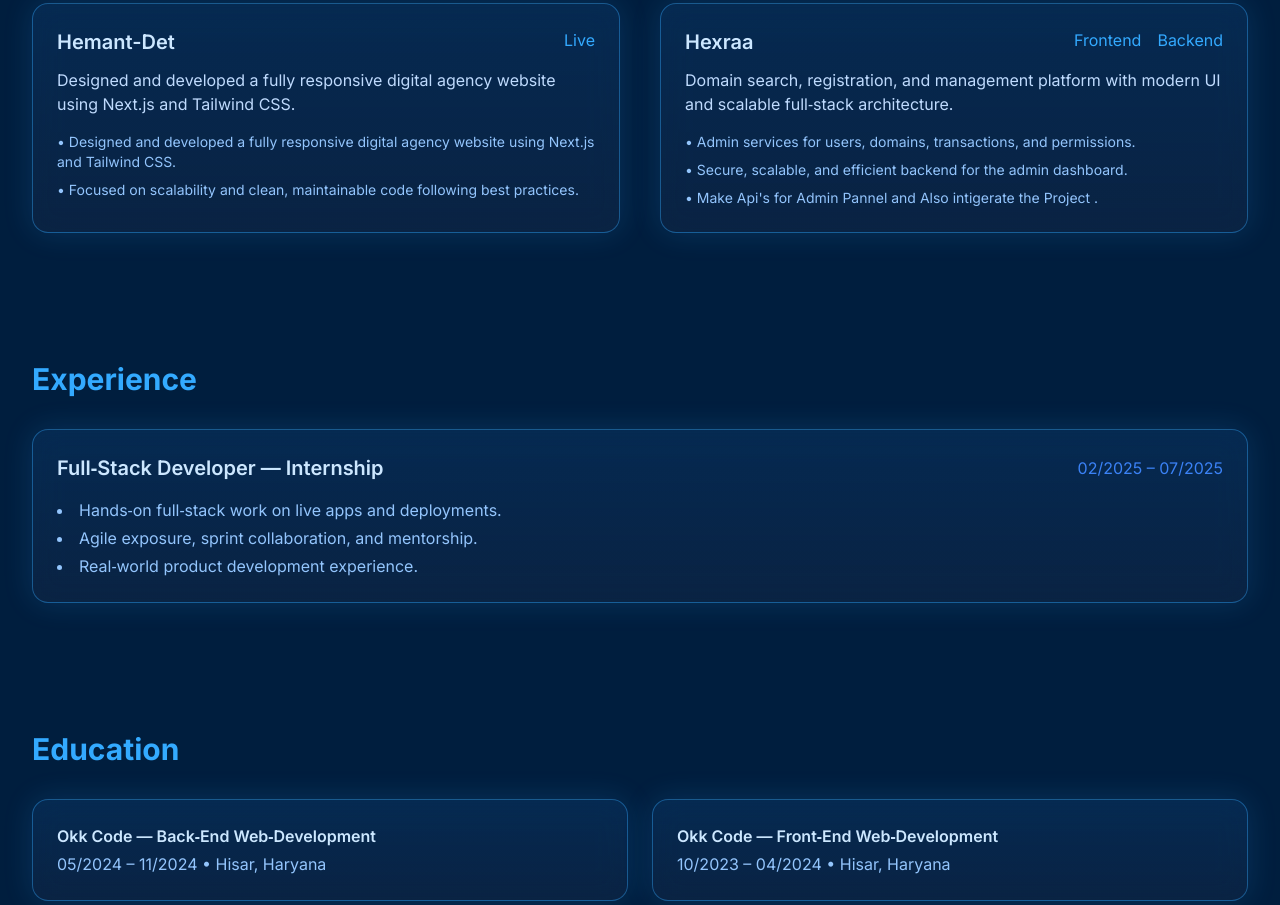
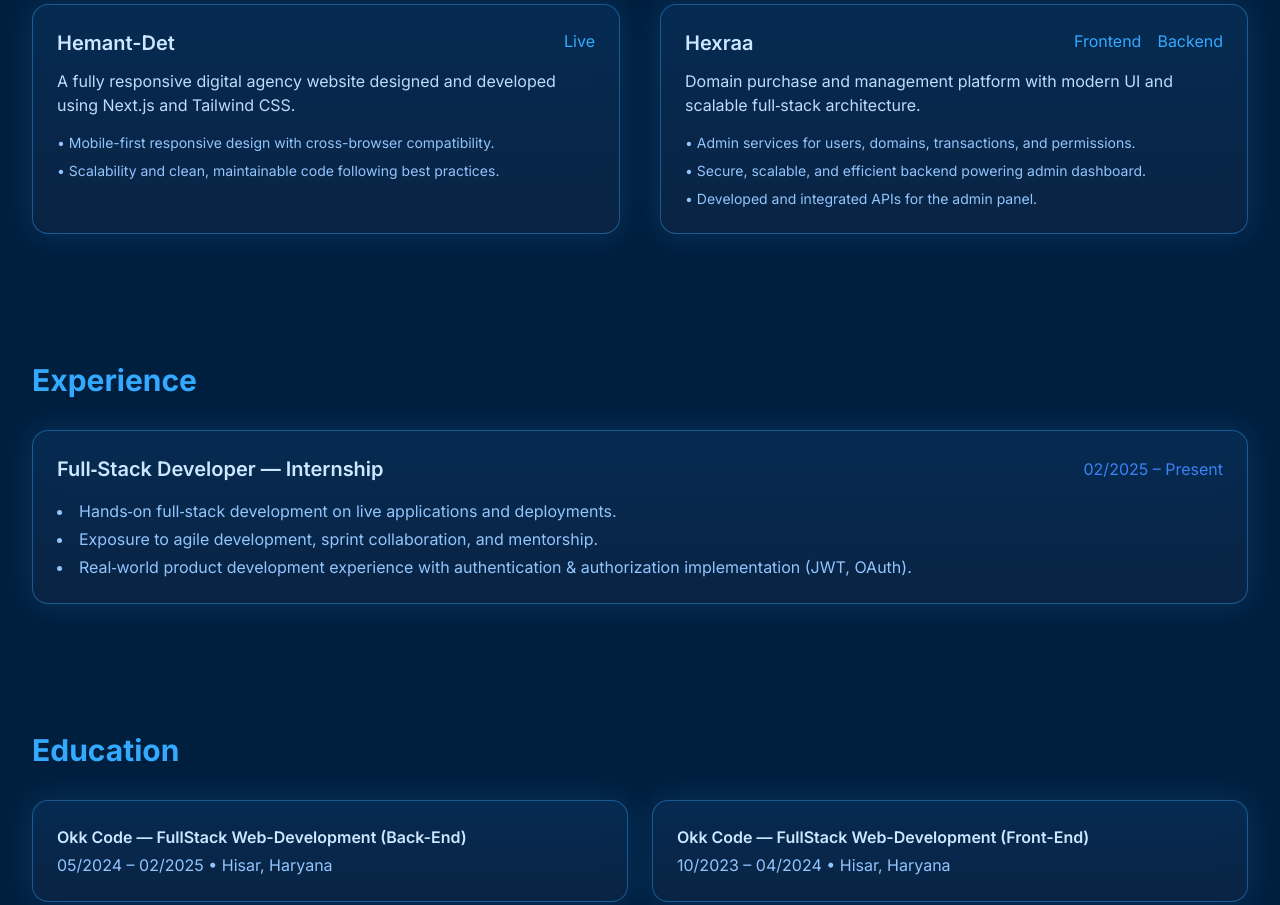
Before and after one commit to anshul846/Portfolio-Web, a website with bundled scripts: page index.html in a window 1280 px wide. Shown: the part 1146-2051 px from the top of the page. Built offline with nearby package versions, Linux system fonts and the light colour scheme; animation ran at ten frames a second.

Commit message:
new code

```diff
--- a/index.html
+++ b/index.html
@@ -10,7 +10,6 @@
       content="Full‑stack developer skilled in React, Next.js, Node.js, Express.js, and MongoDB — building scalable, secure, and elegant web apps."
     />
     <meta name="theme-color" content="#0b2545" />
-
     <!-- Tailwind CDN -->
     <script src="https://cdn.tailwindcss.com"></script>
     <script>
@@ -40,7 +39,6 @@
         },
       };
     </script>
-
     <!-- Fonts -->
     <link rel="preconnect" href="https://fonts.googleapis.com" />
     <link
@@ -53,23 +51,40 @@
     <div id="bg-wrap" aria-hidden="true">
       <canvas id="bg-canvas"></canvas>
     </div>
-
     <!-- Custom cursor -->
     <div class="cursor" id="cursor"></div>
-
     <!-- Navbar -->
-     <header class="sticky top-0 z-40 border-b border-blue-800 backdrop-blur bg-[#001f3f]/75">
-    <nav class="max-w-7xl mx-auto flex justify-between items-center px-4 sm:px-6 lg:px-8 py-3 text-cce7ff">
-
+    <header
+      class="sticky top-0 z-40 border-b border-blue-800 backdrop-blur bg-[#001f3f]/75"
+    >
+      <nav
+        class="max-w-7xl mx-auto flex justify-between items-center px-4 sm:px-6 lg:px-8 py-3 text-cce7ff"
+      >
         <!-- Logo -->
         <a href="#home" class="text-accent font-extrabold text-lg">AS.dev</a>
 
         <!-- Navigation Links -->
         <div class="flex items-center gap-2">
-        <a href="#projects" class="px-3 py-1.5 rounded-md text-sm hover:bg-blue-700/30 transition">Projects</a>
-        <a href="#skills" class="px-3 py-1.5 rounded-md text-sm hover:bg-blue-700/30 transition">Skills</a>
-        <a href="#experience" class="px-3 py-1.5 rounded-md text-sm hover:bg-blue-700/30 transition">Experience</a>
-        <a href="#contact" class="px-3 py-1.5 rounded-md text-sm hover:bg-blue-700/30 transition">Contact</a>
+          <a
+            href="#projects"
+            class="px-3 py-1.5 rounded-md text-sm hover:bg-blue-700/30 transition"
+            >Projects</a
+          >
+          <a
+            href="#skills"
+            class="px-3 py-1.5 rounded-md text-sm hover:bg-blue-700/30 transition"
+            >Skills</a
+          >
+          <a
+            href="#experience"
+            class="px-3 py-1.5 rounded-md text-sm hover:bg-blue-700/30 transition"
+            >Experience</a
+          >
+          <a
+            href="#contact"
+            class="px-3 py-1.5 rounded-md text-sm hover:bg-blue-700/30 transition"
+            >Contact</a
+          >
 
           <!-- Resume Download Button -->
           <a
@@ -82,6 +97,7 @@
           </a>
         </div>
       </nav>
+    </header>
 
     <!-- Hero -->
     <section
@@ -102,9 +118,9 @@
           <span class="block text-accent">Full‑Stack Developer</span>
         </h1>
         <p class="mt-6 text-blue-200 max-w-lg">
-          Skilled in React.js, Next.js, Node.js, Express.js, and MongoDB,
-          experienced in designing, developing, and deploying scalable, modern
-          web applications.
+          Full Stack Developer skilled in React.js, Next.js, Node.js,
+          Express.js, and MongoDB, with experience designing, developing, and
+          deploying scalable, modern web applications.
         </p>
         <div class="flex gap-4 mt-8 flex-wrap">
           <a
@@ -221,17 +237,16 @@
             >
           </div>
           <p class="mt-3 text-blue-200">
-            Designed and developed a fully responsive digital agency website
+            A fully responsive digital agency website designed and developed
             using Next.js and Tailwind CSS.
           </p>
           <ul class="mt-4 text-sm space-y-2 text-blue-300">
             <li>
-              • Designed and developed a fully responsive digital agency website
-              using Next.js and Tailwind CSS.
+              • Mobile-first responsive design with cross-browser compatibility.
             </li>
             <li>
-              • Focused on scalability and clean, maintainable code following
-              best practices.
+              • Scalability and clean, maintainable code following best
+              practices.
             </li>
           </ul>
         </article>
@@ -256,8 +271,8 @@
             </div>
           </div>
           <p class="mt-3 text-blue-200">
-            Domain search, registration, and management platform with modern UI
-            and scalable full‑stack architecture.
+            Domain purchase and management platform with modern UI and scalable
+            full‑stack architecture.
           </p>
           <ul class="mt-4 text-sm space-y-2 text-blue-300">
             <li>
@@ -265,11 +280,10 @@
               permissions.
             </li>
             <li>
-              • Secure, scalable, and efficient backend for the admin dashboard.
+              • Secure, scalable, and efficient backend powering admin
+              dashboard.
             </li>
-            <li>
-              • Make Api's for Admin Pannel and Also intigerate the Project .
-            </li>
+            <li>• Developed and integrated APIs for the admin panel.</li>
           </ul>
         </article>
       </div>
@@ -286,12 +300,20 @@
           <h3 class="text-xl font-semibold">
             Full‑Stack Developer — Internship
           </h3>
-          <span class="text-blue-500">02/2025 – 07/2025</span>
+          <span class="text-blue-500">02/2025 – Present</span>
         </div>
         <ul class="mt-4 text-blue-300 list-disc list-inside space-y-1">
-          <li>Hands‑on full‑stack work on live apps and deployments.</li>
-          <li>Agile exposure, sprint collaboration, and mentorship.</li>
-          <li>Real‑world product development experience.</li>
+          <li>
+            Hands‑on full‑stack development on live applications and
+            deployments.
+          </li>
+          <li>
+            Exposure to agile development, sprint collaboration, and mentorship.
+          </li>
+          <li>
+            Real‑world product development experience with authentication &
+            authorization implementation (JWT, OAuth).
+          </li>
         </ul>
       </div>
     </section>
@@ -304,11 +326,15 @@
       <h2 class="text-3xl font-bold text-accent mb-8">Education</h2>
       <div class="grid md:grid-cols-2 gap-6">
         <div class="reveal glass rounded-2xl p-6">
-          <h3 class="font-semibold">Okk Code — Back‑End Web‑Development</h3>
-          <p class="text-blue-300 mt-1">05/2024 – 11/2024 • Hisar, Haryana</p>
+          <h3 class="font-semibold">
+            Okk Code — FullStack Web-Development (Back-End)
+          </h3>
+          <p class="text-blue-300 mt-1">05/2024 – 02/2025 • Hisar, Haryana</p>
         </div>
         <div class="reveal glass rounded-2xl p-6">
-          <h3 class="font-semibold">Okk Code — Front‑End Web‑Development</h3>
+          <h3 class="font-semibold">
+            Okk Code — FullStack Web-Development (Front-End)
+          </h3>
           <p class="text-blue-300 mt-1">10/2023 – 04/2024 • Hisar, Haryana</p>
         </div>
       </div>
@@ -369,6 +395,6 @@
     </footer>
 
     <!-- Scripts -->
-    <script src="/script.js" type="module"></script>
+    <script type="module" src="/script.js"></script>
   </body>
 </html>
--- a/script.js
+++ b/script.js
@@ -1,5 +1,4 @@
 import * as THREE from "https://unpkg.com/three@0.160.0/build/three.module.js";
-
 const canvas = document.getElementById("bg-canvas");
 const renderer = new THREE.WebGLRenderer({
   canvas,
@@ -7,9 +6,7 @@ const renderer = new THREE.WebGLRenderer({
   alpha: true,
 });
 renderer.setPixelRatio(Math.min(window.devicePixelRatio, 2));
-
 const scene = new THREE.Scene();
-
 const camera = new THREE.PerspectiveCamera(
   60,
   window.innerWidth / window.innerHeight,
@@ -29,36 +26,28 @@ window.addEventListener("resize", resize);
 resize();
 
 // Underwater Particles (bubbles)
-
 const bubbleCount = 2000;
 const positions = new Float32Array(bubbleCount * 3);
 const colors = new Float32Array(bubbleCount * 3);
 const sizes = new Float32Array(bubbleCount);
-
 const colorA = new THREE.Color(0x99d6ff); // light blue
 const colorB = new THREE.Color(0x003d66); // dark blue
-
 for (let i = 0; i < bubbleCount; i++) {
   const i3 = i * 3;
-  // Spread in space (x,y,z)
   positions[i3] = (Math.random() - 0.5) * 40;
   positions[i3 + 1] = (Math.random() - 0.5) * 35;
   positions[i3 + 2] = (Math.random() - 0.5) * 40;
-
   const t = Math.random();
   const c = colorA.clone().lerp(colorB, t);
   colors[i3] = c.r;
   colors[i3 + 1] = c.g;
   colors[i3 + 2] = c.b;
-
-  sizes[i] = 0.1 + Math.random() * 0.3; // bubble size variations
+  sizes[i] = 0.1 + Math.random() * 0.3;
 }
-
 const geometry = new THREE.BufferGeometry();
 geometry.setAttribute("position", new THREE.BufferAttribute(positions, 3));
 geometry.setAttribute("color", new THREE.BufferAttribute(colors, 3));
 geometry.setAttribute("size", new THREE.BufferAttribute(sizes, 1));
-
 const material = new THREE.PointsMaterial({
   size: 0.12,
   vertexColors: true,
@@ -67,11 +56,9 @@ const material = new THREE.PointsMaterial({
   sizeAttenuation: true,
   depthWrite: false,
 });
-
 const points = new THREE.Points(geometry, material);
 scene.add(points);
 
-// Blue hover glow sphere slowly rotating
 const glowGeo = new THREE.SphereGeometry(10, 32, 32);
 const glowMat = new THREE.MeshBasicMaterial({
   color: 0x007acc,
@@ -83,7 +70,6 @@ const glowMat = new THREE.MeshBasicMaterial({
 const glow = new THREE.Mesh(glowGeo, glowMat);
 scene.add(glow);
 
-// Mouse parallax controls
 const mouse = { x: 0, y: 0 };
 window.addEventListener("pointermove", (e) => {
   mouse.x = (e.clientX / window.innerWidth) * 2 - 1;
@@ -91,32 +77,25 @@ window.addEventListener("pointermove", (e) => {
 });
 
 let time = 0;
-
 function animate() {
   requestAnimationFrame(animate);
   time += 0.003;
-
-  // Create slow wave-like vertical bubble motion
   const positions = geometry.attributes.position.array;
   for (let i = 0; i < bubbleCount; i++) {
     positions[i * 3 + 1] += 0.005 * Math.sin(time * 2 + i);
-    if (positions[i * 3 + 1] > 20) positions[i * 3 + 1] = -20; // reset up flow
+    if (positions[i * 3 + 1] > 20) positions[i * 3 + 1] = -20;
   }
   geometry.attributes.position.needsUpdate = true;
-
   points.rotation.y += 0.0009;
   glow.rotation.y -= 0.0006;
   glow.material.opacity = 0.02 + Math.abs(Math.sin(time)) * 0.02;
-
   camera.position.x += (mouse.x * 3 - camera.position.x) * 0.05;
   camera.position.y += (mouse.y * 2 - camera.position.y) * 0.05;
   camera.lookAt(scene.position);
-
   renderer.render(scene, camera);
 }
 animate();
 
-// Intersection observer reveal animations
 const io = new IntersectionObserver(
   (entries) => {
     entries.forEach((entry) => {
@@ -127,10 +106,8 @@ const io = new IntersectionObserver(
 );
 document.querySelectorAll(".reveal").forEach((el) => io.observe(el));
 
-// Footer year update
 document.getElementById("year").textContent = new Date().getFullYear();
 
-// Button magnetic effect
 document.querySelectorAll(".magnet").forEach((btn) => {
   const glow = btn.querySelector(".mglow");
   btn.addEventListener("pointermove", (e) => {
@@ -146,7 +123,6 @@ document.querySelectorAll(".magnet").forEach((btn) => {
   });
 });
 
-// Cards tilt effect
 document.querySelectorAll(".tilt").forEach((card) => {
   card.addEventListener("pointermove", (e) => {
     const rect = card.getBoundingClientRect();
@@ -161,7 +137,6 @@ document.querySelectorAll(".tilt").forEach((card) => {
   });
 });
 
-// Custom cursor
 const cursor = document.getElementById("cursor");
 window.addEventListener("pointermove", (e) => {
   cursor.style.transform = `translate(${e.clientX}px, ${e.clientY}px)`;
```
Lines whose indentation alone changed are shown as unchanged.
